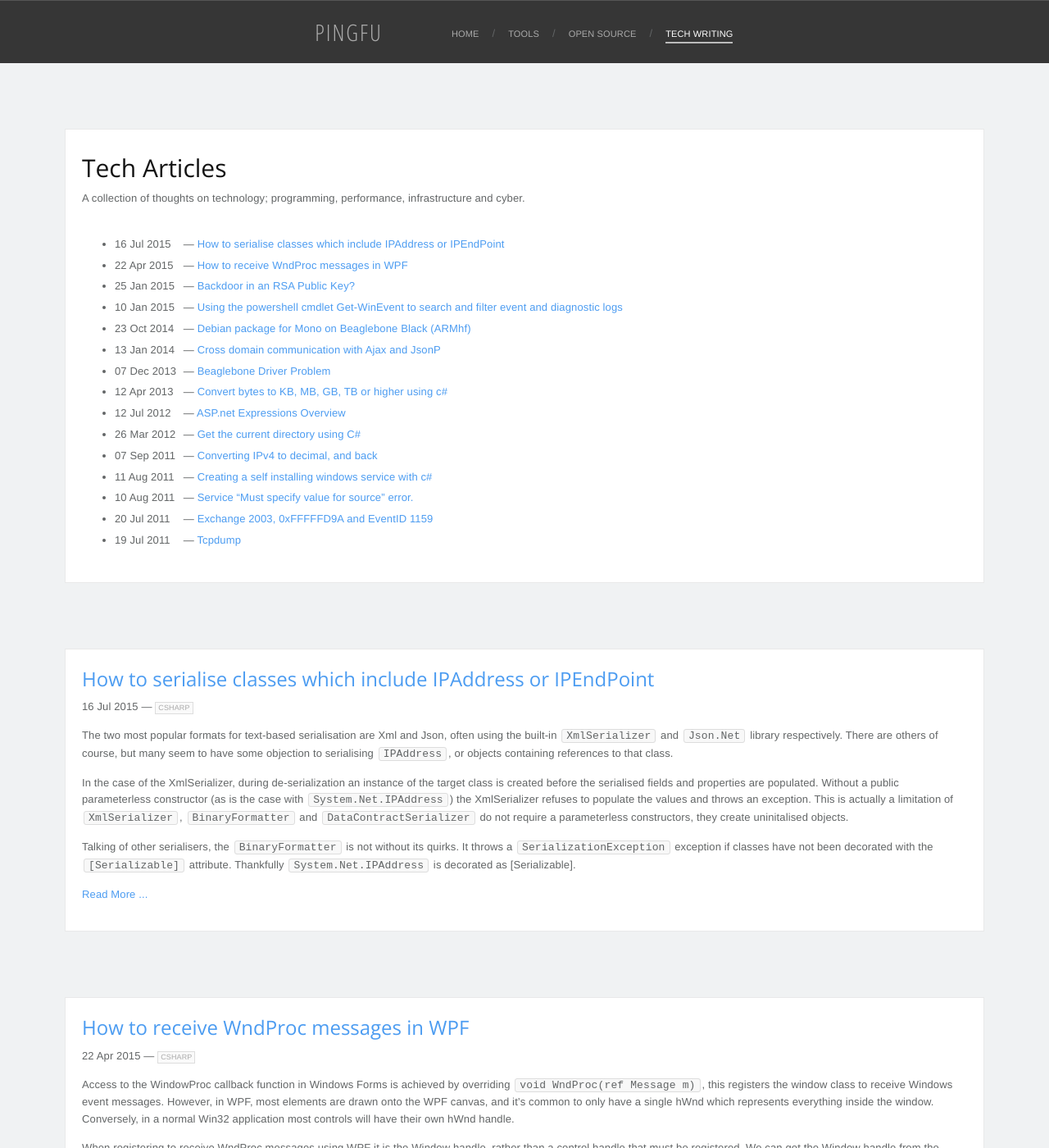
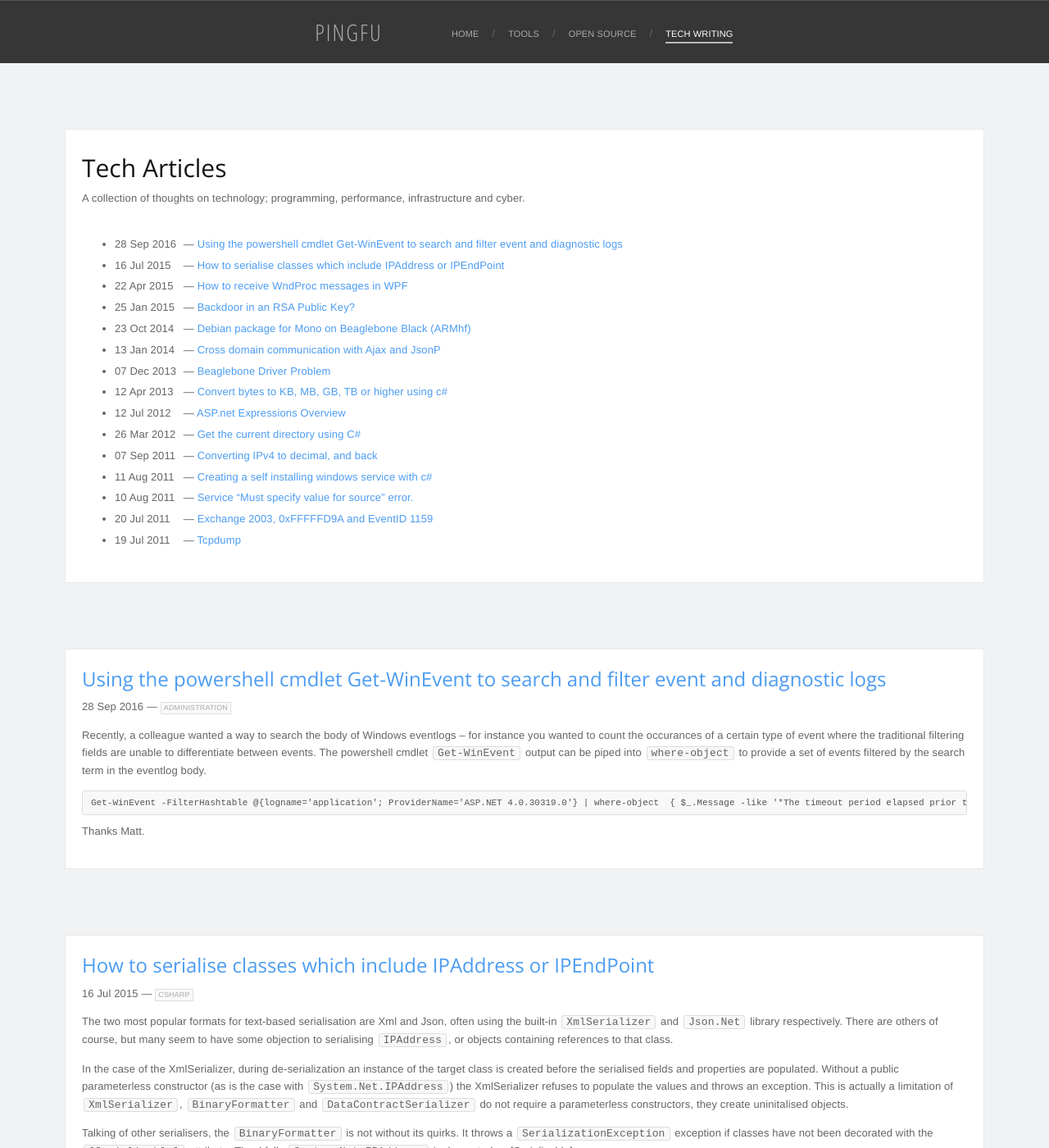
Before and after one commit to pingfu/pingfu.github.io, a Jekyll site: the page built from writing.html, in a window 1280 px wide and 1400 px high. Shown: the whole window at 82% size. Built offline with Jekyll 4.4.1, drawn with Linux system fonts in a browser that asks for light colours; nearby versions of some CDN libraries; some of the changed text lies outside the part shown.

Commit message:
date fix

```diff
--- a/_posts/2016-09-28-searching-eventlogs.markdown
+++ b/_posts/2016-09-28-searching-eventlogs.markdown
@@ -1,7 +1,7 @@
 ---
 layout: post
 title: "Using the powershell cmdlet Get-WinEvent to search and filter event and diagnostic logs"
-date: 2015-01-10
+date: 2016-09-28
 categories: Administration
 tags: powershell
 ---
```
